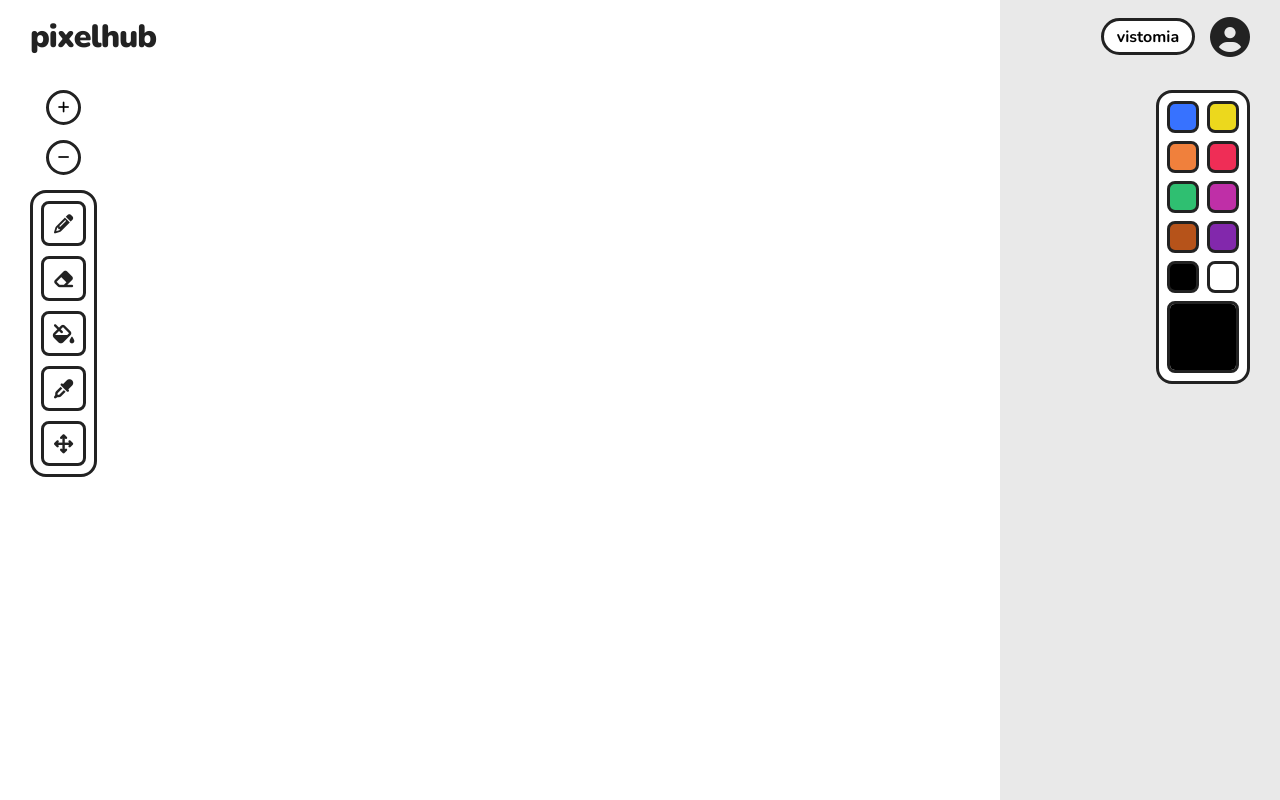
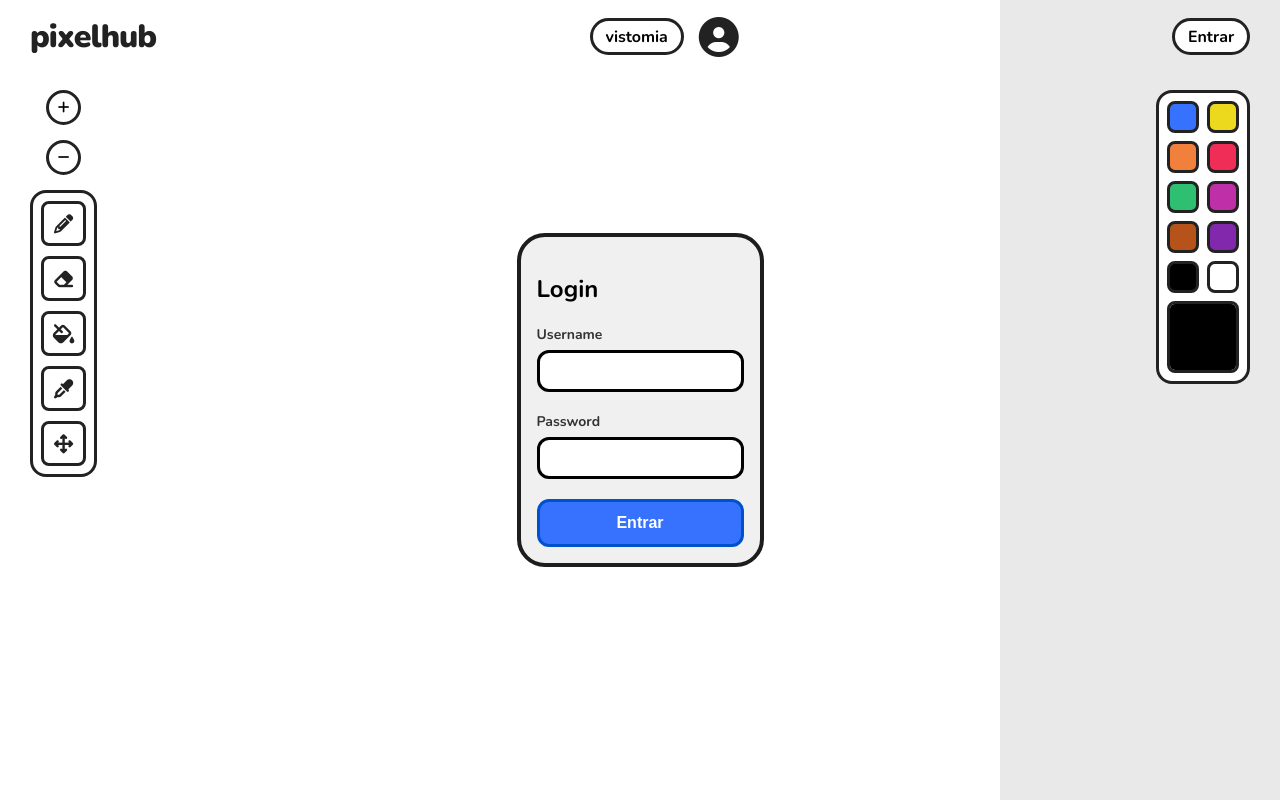
Before and after one commit to vistomia/pixelhub, a plain HTML site: page web/index.html in a window 1280 px wide. Shown: the top 800 px of the page. Drawn offline with nearby package versions, Linux system fonts and the light colour scheme; some packages are replaced by stand-ins of ours; a script that the page names is missing.

Commit message:
login page

```diff
--- a/web/index.html
+++ b/web/index.html
@@ -5,55 +5,11 @@
     <meta name="viewport" content="width=device-width, initial-scale=1.0">
     <title>pixelhub</title>
     <style>
-        body {
-            cursor: url('./ico.png') !important;
-        }
-
-        #screen {
-            width: 100vw;
-            height: 100vh;
-        }
-
-        canvas {
-            position: absolute;
-            image-rendering: -moz-crisp-edges;
-            image-rendering: -webkit-crisp-edges;
-            image-rendering: pixelated;
-            image-rendering: crisp-edges;
-            width: 1000px;
-            height: 1000px;
-        }
-
-        #hud {
-            position: absolute;
-            z-index: 1;
-            width: 100vw;
-            height: 100vh;
-        }
-
-        #mouse-preview, #hud, #id {
-            pointer-events: none;
-        }
-
-        #cursor {
-            position: absolute;
-            display: block;
-            background-color: black;
-            width: 15px;
-            height: 15px;
-            top: -55px;
-            left: 10px;
-        }
-
-        button, input {
-            height: 3rem;
-            pointer-events: all !important;
-        }
     </style>
     <link rel="stylesheet" href="https://cdnjs.cloudflare.com/ajax/libs/font-awesome/6.4.0/css/all.min.css">
     <link rel="stylesheet" href="style.css">
     <script src="https://unpkg.com/@panzoom/panzoom@4.6.1/dist/panzoom.min.js"></script> <!-- biblioteca de pan e zoom-->
-    <script src="scripts/services.js"></script>           <!-- funções fetch -->
+    <script src="scripts/services.js" defer></script>           <!-- funções fetch -->
     <script src="scripts/drawingTools.js"></script>         <!-- implementação das ferramentas -->
     <script src="scripts/canvas.js" defer></script>        <!-- implementação da tela -->
     <script src="scripts/keybind.js" defer></script>
@@ -62,6 +18,22 @@
 
 <body oncontextmenu="return false;">
     <div id="hud">
+        <div id="modal">
+            <div class="login-window">
+                <h2>Login</h2>
+                <form id="login-form">
+                    <div class="form-group">
+                        <label for="username">Username</label>
+                        <input id="username" type="text" onpointerdown="event.stopPropagation()" onmousedown="event.stopPropagation()" onclick="this.focus()">
+                    </div>
+                    <div class="form-group">
+                        <label for="password">Password</label>
+                        <input id="password" type="password" onpointerdown="event.stopPropagation()" onmousedown="event.stopPropagation()" onclick="this.focus()">
+                    </div>
+                    <button onpointerdown="event.stopPropagation()" onmousedown="event.stopPropagation()" onclick="alert('send')" type="submit">Entrar</button>
+                </form>
+            </div>
+        </div>
         <header class="top-bar">
             <div class="top-left">
                 <h1 class="logo-text">pixelhub</h1>
@@ -71,6 +43,9 @@
             <div class="top-right">
                 <div class="user-pill">vistomia</div>
                 <i class="fa-solid fa-circle-user user-icon"></i>
+            </div>
+            <div class="top-right">
+                <div class="user-pill">Entrar</div>
             </div>
         </header>
 
--- a/web/scripts/canvas.js
+++ b/web/scripts/canvas.js
@@ -191,6 +191,7 @@ const palette = document.querySelectorAll(".mini-color");
 
     for (const btn of palette) {
         btn.addEventListener("pointerdown", (event) => {
+            console.log("hello")
             const clickedButton = event.currentTarget;
 
             let colorName = null;
--- a/web/scripts/services.js
+++ b/web/scripts/services.js
@@ -1,3 +1,4 @@
+const api_url = ""
 const socket = new WebSocket("ws://localhost:3001")
 
 var pixelsize = 0
@@ -15,3 +16,43 @@ setInterval(() => {
         return
     }
 }, 200)
+
+document.getElementById('login-form').addEventListener('submit', async function(event) {
+    event.preventDefault();
+
+    const usernameInput = document.getElementById('username').value;
+    const passwordInput = document.getElementById('password').value;
+    const submitButton = document.querySelector('.form-field button');
+
+    try {
+        submitButton.disabled = true;
+        submitButton.textContent = 'Logging in...';
+
+        const response = await fetch( api_url + '/login', {
+            method: 'POST',
+            headers: {
+                'Content-Type': 'application/json'
+            },
+            body: JSON.stringify({
+                username: usernameInput,
+                password: passwordInput
+            })
+        });
+
+        const data = await response.json();
+
+        if (response.ok) {
+            // JWT
+            const token = data.token;
+            localStorage.setItem('auth_token', token);
+        } else {
+            alert(`Login failed: ${data.error || 'Please check your credentials.'}`);
+        }
+    } catch (error) {
+        console.error('Network or parsing error:', error);
+        alert('An error occurred while trying to log in. Please try again later.');
+    } finally {
+        submitButton.disabled = false;
+        submitButton.textContent = 'Entrar';
+    }
+});
--- a/web/style.css
+++ b/web/style.css
@@ -17,6 +17,49 @@ body {
     font-family: 'Nunito', sans-serif;
 }
 
+body {
+    cursor: url('./ico.png') !important;
+}
+
+#screen {
+    width: 100vw;
+    height: 100vh;
+}
+
+canvas {
+    position: absolute;
+    image-rendering: -moz-crisp-edges;
+    image-rendering: -webkit-crisp-edges;
+    image-rendering: pixelated;
+    image-rendering: crisp-edges;
+    width: 1000px;
+    height: 1000px;
+}
+
+
+
+#cursor {
+    position: absolute;
+    display: block;
+    background-color: black;
+    width: 15px;
+    height: 15px;
+    top: -55px;
+    left: 10px;
+    pointer-events: none !important;
+}
+
+
+.login-window,
+.top-bar,
+.left-toolbar,
+.right-toolbar,
+input,
+button {
+    pointer-events: auto !important; /* Wakes them up */
+    z-index: 9999; /* Forces them to the front */
+}
+
 #screen {
     width: 1000px;
     height: 1000px;
@@ -33,18 +76,18 @@ canvas {
 
 #hud {
     position: absolute;
-    z-index: 10;
+    z-index: 999;
     width: 100vw;
     height: 100vh;
-    pointer-events: none;
+    pointer-events: none !important;
 }
 
 #mouse-preview, #id {
-    pointer-events: none;
+    pointer-events: auto;
 }
 
 .top-bar, .left-toolbar, .right-toolbar {
-    pointer-events: none;
+    pointer-events: auto;
     position: absolute;
 }
 
@@ -125,7 +168,7 @@ canvas {
 }
 
 .circle-btn {
-    pointer-events: all;
+    pointer-events: auto;
     width: 35px;
     height: 35px;
     border: var(--border-width) solid var(--border-dark);
@@ -253,7 +296,7 @@ canvas {
     height: 32px;
     border: var(--border-width) solid var(--border-dark);
     border-radius: 8px;
-    pointer-events: all;
+    pointer-events: auto;
     cursor: pointer;
 }
 
@@ -303,6 +346,7 @@ canvas {
     gap: 10px;
 }
 
+
 input[type="color"] {
     border: none;
     width: 72px;
@@ -333,3 +377,88 @@ input[type="color"]::-webkit-color-swatch {
     border-radius: 4px;
     pointer-events: none;
 }
+
+#modal {
+    position: absolute;
+    top: 0;
+    left: 0;
+    height: 100%;
+    width: 100%;
+    display: flex;
+    justify-content: center;
+    align-items: center;
+    pointer-events: none;
+}
+
+
+.login-window {
+    border:#1d1d1d 4px solid;
+    background-color: rgba(214, 214, 214, 0.377);
+    pointer-events: auto !important;
+    border-radius: 28px;
+    padding: 16px;
+    z-index: 9999;
+}
+
+.login-container {
+    max-width: 300px;
+    border-radius: 8px;
+    box-shadow: 0 4px 12px rgba(0, 0, 0, 0.1);
+    font-family: system-ui, -apple-system, sans-serif;
+    background-color: #ffffff;
+}
+
+.login-container h2 {
+    text-align: center;
+    margin-top: 0;
+    color: #333;
+}
+
+.form-group {
+    margin-bottom: 20px;
+}
+
+.form-group label {
+    display: block;
+    margin-bottom: 6px;
+    font-size: 14px;
+    font-weight: 600;
+    color: #333;
+}
+
+.login-window input {
+    width: 100%;
+    padding: 10px;
+    border-radius: 12px;
+    box-sizing: border-box;
+    border: #000 3px solid;
+    font-size: 14px;
+}
+
+.login-window input:focus {
+    outline: none;
+    border-color: #0066ff;
+    box-shadow: 0 0 0 2px rgba(0, 102, 255, 0.2);
+}
+
+.login-window button {
+    width: 100%;
+    padding: 12px;
+    background-color: #3772FF;
+    color: white;
+    border: none;
+    font-size: 16px;
+    font-weight: bold;
+    cursor: pointer;
+    transition: background-color 0.2s;
+    border-radius: 12px;
+    border:#0052cc 3px solid;
+    transition: 500ms;
+}
+
+.login-window button:hover {
+    background-color: #3772FF;
+    border: #3772FF 3px solid;
+    border-radius: 18px;
+    transition: 200ms;
+}
```
Also changed, not shown: README.md. Lines whose indentation alone changed are shown as unchanged.
